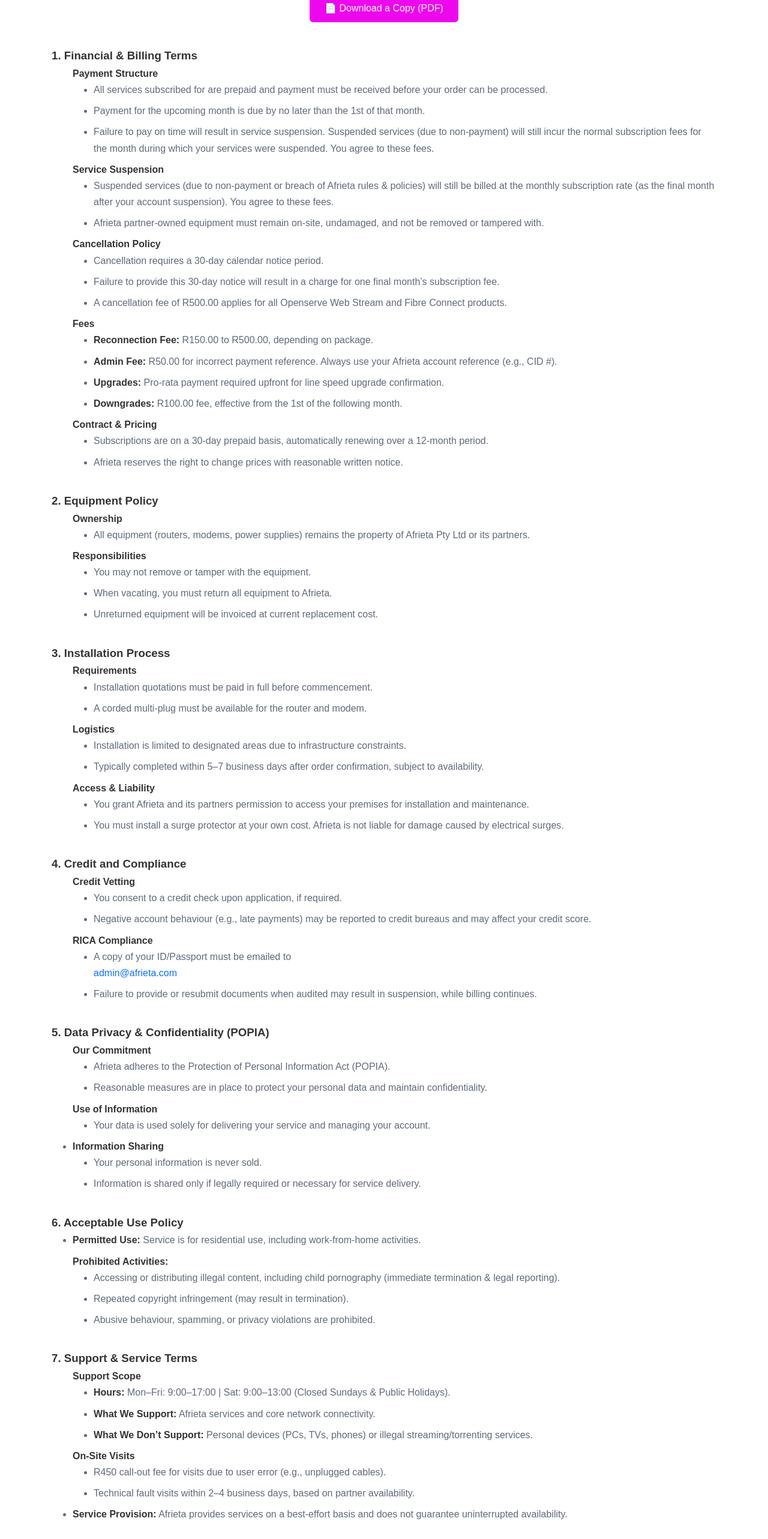
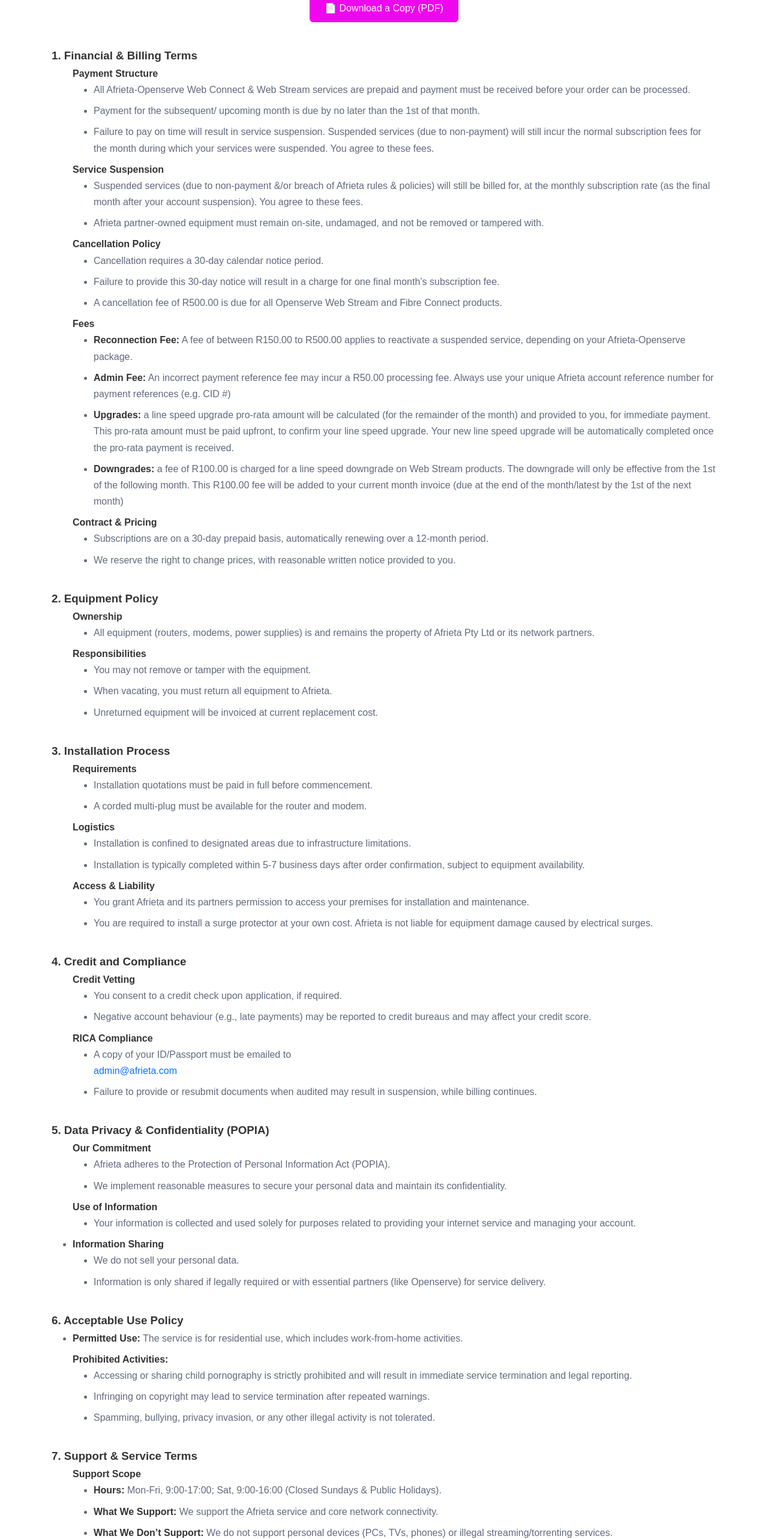
Before and after one commit to afrietaadmin/website, a plain HTML site: page openserve-terms.html in a window 1280 px wide. Shown: the part 220-2785 px from the top of the page at 60% size. Drawn offline with nearby package versions, Linux system fonts and the light colour scheme.

Commit message:
Update changes

```diff
--- a/assets/css/style.css
+++ b/assets/css/style.css
@@ -265,6 +265,7 @@ body.nav-active {
 .btn-outline:is(:hover, :focus-visible) {
   background-color: var(--white);
   color: var(--charcoal);
+  box-shadow: rgba(0, 0, 0, 0.35) 0px 5px 15px;
 }
 
 .btn-dark {
@@ -356,7 +357,7 @@ body.nav-active {
 
 .nav-open-btn {
   font-size: 3.5rem;
-  color: var(--white);
+  color: var(--charcoal);
 }
 
 .header.active .nav-open-btn {
@@ -915,7 +916,7 @@ ion-icon {
   }
 
   .navbar-link {
-    color: var(--white);
+    color: var(--charcoal);
     transition: var(--transition-1);
   }
 
--- a/openserve-terms.html
+++ b/openserve-terms.html
@@ -37,6 +37,21 @@
   <link rel="preload" as="image" href="./assets/images/hero-slide-3.jpg" />
 
   <style>
+     .navbar-link {
+     color: var(--white);
+     }
+
+     .header.active .navbar-link {
+     color: var(--charcoal);
+     }
+    .nav-open-btn {
+    color: var(--white);
+    }
+
+    .header.active .nav-open-btn {
+    color: var(--charcoal);
+    }
+
   main {
     padding-bottom: 40px;
   }
@@ -127,7 +142,7 @@
 
         <ul class="navbar-list">
           <li>
-            <a href="#" class="navbar-link">Home</a>
+            <a href="/" class="navbar-link">Home</a>
           </li>
           <li>
             <a href="#locations" class="navbar-link">Locations</a>
@@ -170,7 +185,7 @@
   <div class="updated-date">Updated on: <strong>November 1, 2025</strong></div>
 
   <div class="download-btn">
-    <a href="https://drive.google.com/file/d/1Vc_rlPOZQlp8Kv2C3xZ_M7-DHmMhqqji/view?usp=sharing" target="_blank" rel="noopener noreferrer">
+    <a href="https://drive.google.com/file/d/1YMuVEx1y0USO9sRZIcrKQYUFllJOf6zL/view?usp=sharing" target="_blank" rel="noopener noreferrer">
       📄 Download a Copy (PDF)
     </a>
   </div>
@@ -179,32 +194,34 @@
   <ul>
     <strong>Payment Structure</strong>
       <ul>
-        <li>All services subscribed for are prepaid and payment must be received before your order can be processed.</li>
-        <li>Payment for the upcoming month is due by no later than the 1st of that month.</li>
+        <li>All Afrieta-Openserve Web Connect & Web Stream services are prepaid and payment must be received before your order can be processed.
+</li>
+        <li>Payment for the subsequent/ upcoming month is due by no later than the 1st of that month.
+</li>
         <li>Failure to pay on time will result in service suspension. Suspended services (due to non-payment) will still incur the normal subscription fees for the month during which your services were suspended. You agree to these fees.</li>
       </ul>
     <strong>Service Suspension</strong>
       <ul>
-        <li>Suspended services (due to non-payment or breach of Afrieta rules & policies) will still be billed at the monthly subscription rate (as the final month after your account suspension). You agree to these fees.</li>
+        <li>Suspended services (due to non-payment &/or breach of Afrieta rules & policies) will still be billed for, at the monthly subscription rate (as the final month after your account suspension). You agree to these fees.</li>
         <li>Afrieta partner-owned equipment must remain on-site, undamaged, and not be removed or tampered with.</li>
       </ul>
   <strong>Cancellation Policy</strong>
       <ul>
         <li>Cancellation requires a 30-day calendar notice period.</li>
         <li>Failure to provide this 30-day notice will result in a charge for one final month’s subscription fee.</li>
-        <li>A cancellation fee of R500.00 applies for all Openserve Web Stream and Fibre Connect products.</li>
+        <li>A cancellation fee of R500.00 is due for all Openserve Web Stream and Fibre Connect products.</li>
       </ul>
     <strong>Fees</strong>
       <ul>
-        <li><strong>Reconnection Fee:</strong> R150.00 to R500.00, depending on package.</li>
-        <li><strong>Admin Fee:</strong> R50.00 for incorrect payment reference. Always use your Afrieta account reference (e.g., CID #).</li>
-        <li><strong>Upgrades:</strong> Pro-rata payment required upfront for line speed upgrade confirmation.</li>
-        <li><strong>Downgrades:</strong> R100.00 fee, effective from the 1st of the following month.</li>
+        <li><strong>Reconnection Fee:</strong> A fee of between R150.00 to R500.00 applies to reactivate a suspended service, depending on your Afrieta-Openserve package.</li>
+        <li><strong>Admin Fee:</strong> An incorrect payment reference fee may incur a R50.00 processing fee. Always use your unique Afrieta account reference number for payment references (e.g. CID #)</li>
+        <li><strong>Upgrades:</strong> a line speed upgrade pro-rata amount will be calculated (for the remainder of the month) and provided to you, for immediate payment. This pro-rata amount must be paid upfront, to confirm your line speed upgrade. Your new line speed upgrade will be automatically completed once the pro-rata payment is received.</li>
+        <li><strong>Downgrades:</strong> a fee of R100.00 is charged for a line speed downgrade on Web Stream products. The downgrade will only be effective from the 1st of the following month. This R100.00 fee will be added to your current month invoice (due at the end of the month/latest by the 1st of the next month)</li>
       </ul>
    <strong>Contract & Pricing</strong>
       <ul>
         <li>Subscriptions are on a 30-day prepaid basis, automatically renewing over a 12-month period.</li>
-        <li>Afrieta reserves the right to change prices with reasonable written notice.</li>
+        <li>We reserve the right to change prices, with reasonable written notice provided to you.</li>
       </ul>
   </ul>
 
@@ -212,7 +229,7 @@
   <ul>
     <strong>Ownership</strong>
       <ul>
-        <li>All equipment (routers, modems, power supplies) remains the property of Afrieta Pty Ltd or its partners.</li>
+        <li>All equipment (routers, modems, power supplies) is and remains the property of Afrieta Pty Ltd or its network partners.</li>
       </ul>
 
   <strong>Responsibilities</strong>
@@ -232,13 +249,13 @@
       </ul>
     <strong>Logistics</strong>
       <ul>
-        <li>Installation is limited to designated areas due to infrastructure constraints.</li>
-        <li>Typically completed within 5–7 business days after order confirmation, subject to availability.</li>
+        <li>Installation is confined to designated areas due to infrastructure limitations.</li>
+        <li>Installation is typically completed within 5-7 business days after order confirmation, subject to equipment availability.</li>
       </ul>
     <strong>Access & Liability</strong>
       <ul>
         <li>You grant Afrieta and its partners permission to access your premises for installation and maintenance.</li>
-        <li>You must install a surge protector at your own cost. Afrieta is not liable for damage caused by electrical surges.</li>
+        <li>You are required to install a surge protector at your own cost. Afrieta is not liable for equipment damage caused by electrical surges.</li>
       </ul>
   </ul>
 
@@ -261,28 +278,30 @@
    <strong>Our Commitment</strong>
       <ul>
         <li>Afrieta adheres to the Protection of Personal Information Act (POPIA).</li>
-        <li>Reasonable measures are in place to protect your personal data and maintain confidentiality.</li>
+        <li>We implement reasonable measures to secure your personal data and maintain its confidentiality.</li>
       </ul>
     <strong>Use of Information</strong>
       <ul>
-        <li>Your data is used solely for delivering your service and managing your account.</li>
+        <li>Your information is collected and used solely for purposes related to providing your internet service and managing your account.</li>
       </ul>
 
     <li><strong>Information Sharing</strong>
       <ul>
-        <li>Your personal information is never sold.</li>
-        <li>Information is shared only if legally required or necessary for service delivery.</li>
+        <li>We do not sell your personal data.</li>
+        <li>Information is only shared if legally required or with essential partners (like Openserve) for service delivery.</li>
       </ul>
   </ul>
 
   <h3>6. Acceptable Use Policy</h3>
   <ul>
-    <li><strong>Permitted Use:</strong> Service is for residential use, including work-from-home activities.</li>
+    <li><strong>Permitted Use:</strong> The service is for residential use, which includes work-from-home activities.</li>
     <strong>Prohibited Activities:</strong>
       <ul>
-        <li>Accessing or distributing illegal content, including child pornography (immediate termination & legal reporting).</li>
-        <li>Repeated copyright infringement (may result in termination).</li>
-        <li>Abusive behaviour, spamming, or privacy violations are prohibited.</li>
+        <li> Accessing or sharing child pornography is strictly prohibited and will result in immediate service termination and legal reporting.
+</li>
+        <li> Infringing on copyright may lead to service termination after repeated warnings.</li>
+        <li> Spamming, bullying, privacy invasion, or any other illegal activity is not tolerated.
+</li>
       </ul>
   </ul>
 
@@ -290,23 +309,29 @@
   <ul>
     <strong>Support Scope</strong>
       <ul>
-        <li><strong>Hours:</strong> Mon–Fri: 9:00–17:00 | Sat: 9:00–13:00 (Closed Sundays & Public Holidays).</li>
-        <li><strong>What We Support:</strong> Afrieta services and core network connectivity.</li>
-        <li><strong>What We Don’t Support:</strong> Personal devices (PCs, TVs, phones) or illegal streaming/torrenting services.</li>
+        <li><strong>Hours:</strong> Mon-Fri, 9:00-17:00; Sat, 9:00-16:00 (Closed Sundays & Public Holidays).</li>
+        <li><strong>What We Support:</strong> We support the Afrieta service and core network connectivity.</li>
+        <li><strong>What We Don’t Support:</strong> We do not support personal devices (PCs, TVs, phones) or illegal streaming/torrenting services.
+</li>
       </ul>
    <strong>On-Site Visits</strong>
       <ul>
-        <li>R450 call-out fee for visits due to user error (e.g., unplugged cables).</li>
-        <li>Technical fault visits within 2–4 business days, based on partner availability.</li>
+        <li>A R450 call-out fee applies for visits resulting from user error (e.g., unplugged cables).
+</li>
+        <li>Technical fault visits are scheduled within 2-4 business days, based on partner availability.
+</li>
       </ul>
-    <li><strong>Service Provision:</strong> Afrieta provides services on a best-effort basis and does not guarantee uninterrupted availability.</li>
+    <li><strong>Service Provision:</strong> Afrieta and its partner providers offer these services as a best-effort service and thus do not warrant uninterrupted or error-free service availability.
+</li>
   </ul>
 
   <h3>8. General Terms</h3>
   <ul>
-    <li><strong>Agreement:</strong> By using Afrieta services, you agree to these Terms and the Acceptable Use Policy.</li>
-    <li><strong>Changes to Terms:</strong> Terms may be updated periodically. Continued use implies acceptance of updates.</li>
-    <li><strong>Communication:</strong> Afrieta may contact you via SMS, WhatsApp, email, or social media for service, billing, or account recovery. Keep your contact details current.</li>
+    <li><strong>Agreement:</strong> By using the service, you agree to these terms and our Acceptable Use Policy.
+</li>
+    <li><strong>Changes to Terms:</strong> Terms may be updated. Continued use of the service after changes are communicated constitutes acceptance.</li>
+    <li><strong>Communication:</strong> You agree to be contacted via SMS, WhatsApp, email, or social media for billing, service, and account recovery purposes. You must keep your contact details updated with us.
+</li>
   </ul>
     </main>
     <!--
```
Also changed, not shown: index.html (+1 -1 lines), openserve.html (+17 -3 lines).
